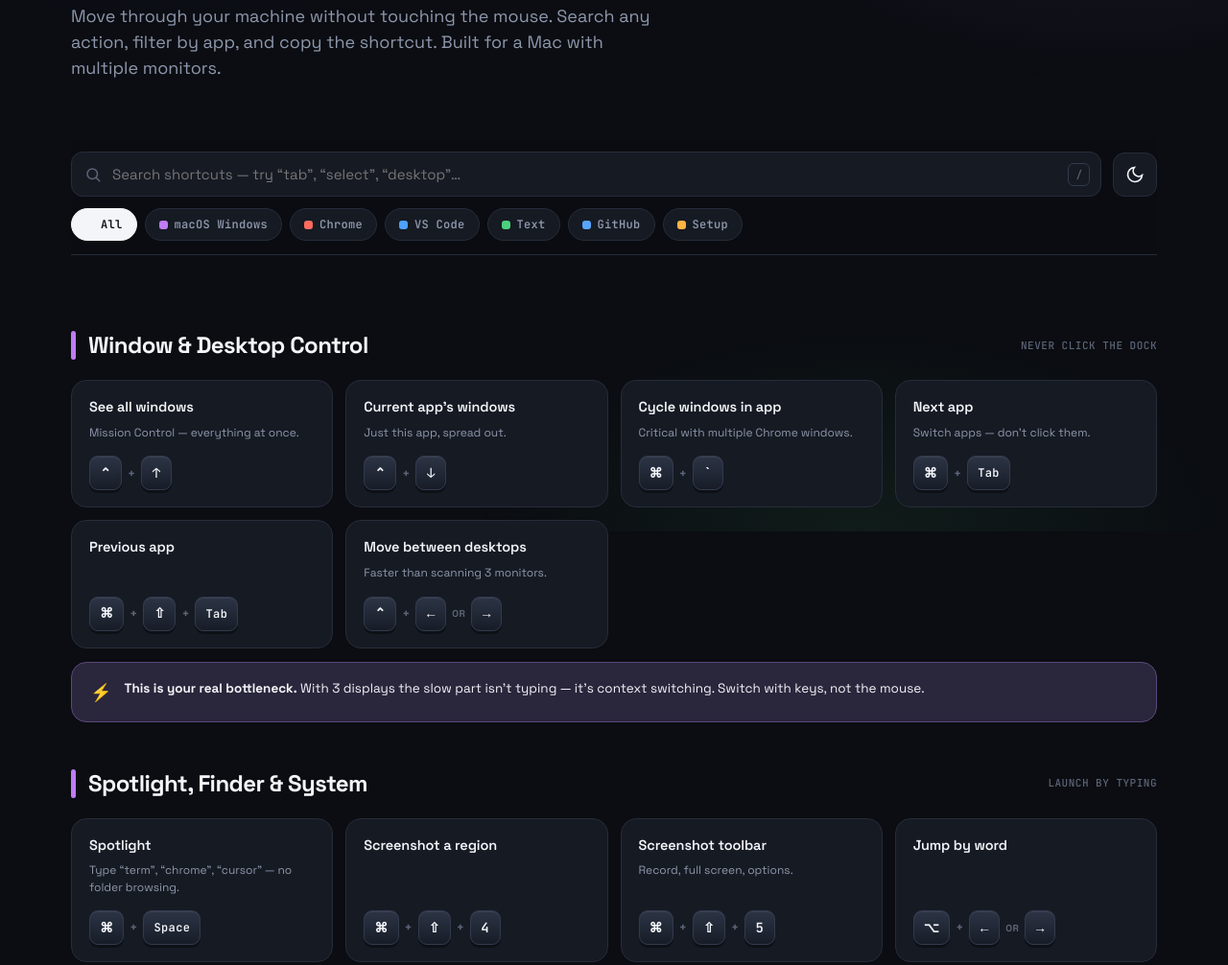
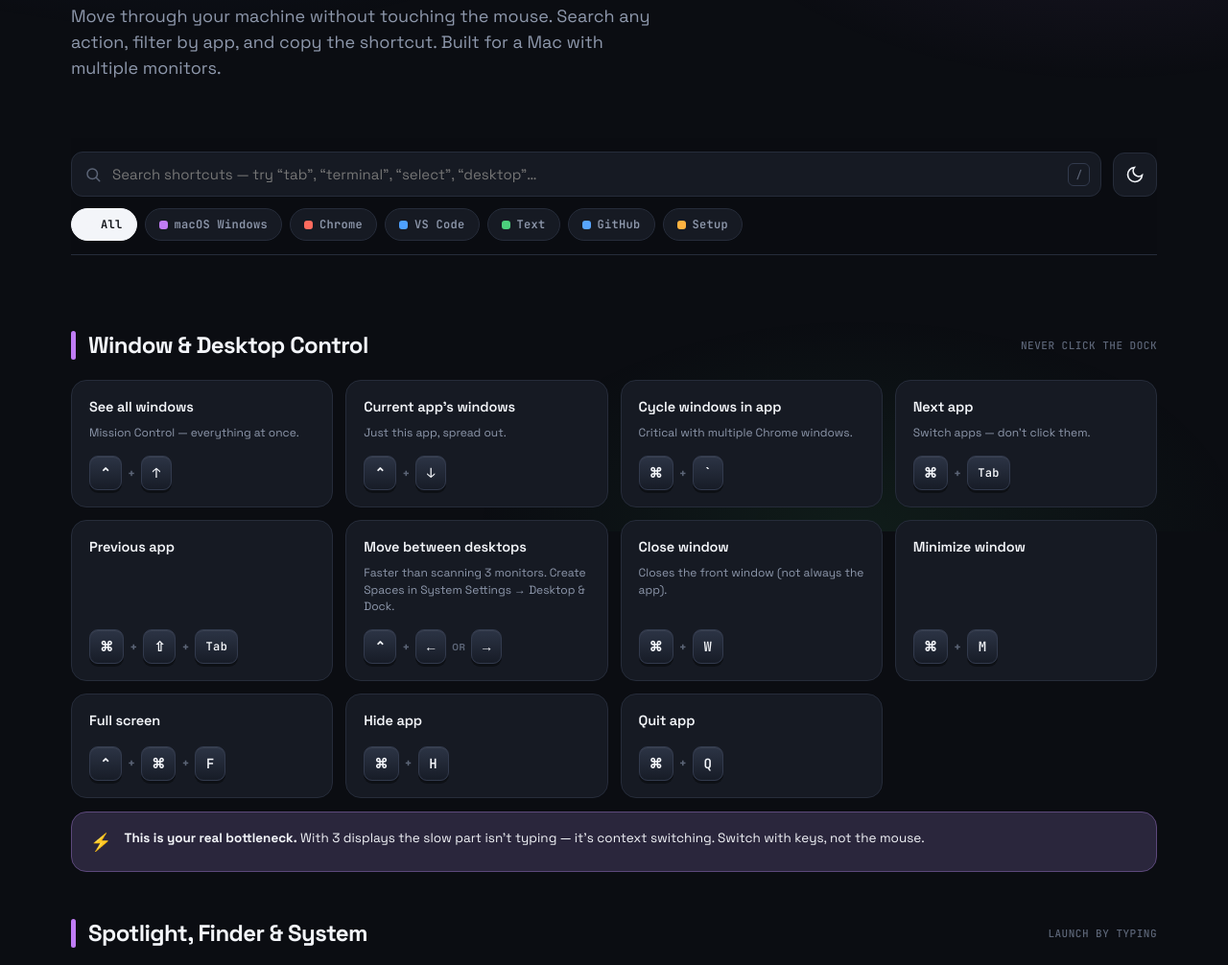
Before and after one commit to mgsystemsdev/commmands-sheets, a plain HTML site: page index.html in a window 1280 px wide. Shown: the part 246-1252 px from the top of the page at 96% size. Drawn offline with Linux system fonts and the light colour scheme.

Commit message:
Update shortcuts and descriptions in index.html; enhance README with terminal filter details

```diff
--- a/index.html
+++ b/index.html
@@ -255,7 +255,7 @@
     <div class="row">
       <label class="search">
         <svg viewBox="0 0 24 24" fill="none" stroke-width="2" stroke-linecap="round"><circle cx="11" cy="11" r="7"/><path d="m21 21-4.3-4.3"/></svg>
-        <input id="q" type="text" placeholder="Search shortcuts — try “tab”, “select”, “desktop”…" autocomplete="off">
+        <input id="q" type="text" placeholder="Search shortcuts — try “tab”, “terminal”, “select”, “desktop”…" autocomplete="off">
         <kbd>/</kbd>
       </label>
       <button class="iconbtn" id="theme" title="Toggle theme" aria-label="Toggle theme">
@@ -300,11 +300,17 @@ const SECTIONS = [
       {label:'Cycle windows in app', note:'Critical with multiple Chrome windows.', keys:['⌘','`']},
       {label:'Next app', note:'Switch apps — don’t click them.', keys:['⌘','Tab']},
       {label:'Previous app', keys:['⌘','⇧','Tab']},
-      {label:'Move between desktops', note:'Faster than scanning 3 monitors.', keys:['⌃','←','/','→']},
+      {label:'Move between desktops', note:'Faster than scanning 3 monitors. Create Spaces in System Settings → Desktop & Dock.', keys:['⌃','←','/','→']},
+      {label:'Close window', note:'Closes the front window (not always the app).', keys:['⌘','W']},
+      {label:'Minimize window', keys:['⌘','M']},
+      {label:'Full screen', keys:['⌃','⌘','F']},
+      {label:'Hide app', keys:['⌘','H']},
+      {label:'Quit app', keys:['⌘','Q']},
     ]},
   { cat:'macos', title:'Spotlight, Finder & System', meta:'launch by typing',
     cards:[
       {label:'Spotlight', note:'Type “term”, “chrome”, “cursor” — no folder browsing.', keys:['⌘','Space']},
+      {label:'New Finder window', keys:['⌘','N']},
       {label:'Screenshot a region', keys:['⌘','⇧','4']},
       {label:'Screenshot toolbar', note:'Record, full screen, options.', keys:['⌘','⇧','5']},
       {label:'Jump by word', keys:['⌥','←','/','→']},
@@ -313,11 +319,12 @@ const SECTIONS = [
     ]},
   { cat:'chrome', title:'Chrome Navigation', meta:'a lifesaver past 20 tabs',
     cards:[
+      {label:'Focus address bar', note:'Jump to URL bar to type or edit a link.', keys:['⌘','L']},
       {label:'Next / previous tab', keys:['⌘','⌥','→','/','←']},
       {label:'Jump to tab number', note:'⌘ + 9 jumps to the last tab.', keys:['⌘','1','–','9']},
       {label:'Search your tabs', note:'Find any open tab by name.', keys:['⌘','⇧','A']},
       {label:'New tab', keys:['⌘','T']},
-      {label:'Close tab', keys:['⌘','W']},
+      {label:'Close tab', note:'In Chrome this closes the tab; elsewhere ⌘W often closes the window.', keys:['⌘','W']},
       {label:'Reopen closed tab', keys:['⌘','⇧','T']},
     ]},
   { cat:'vscode', title:'VS Code — Open & Search', meta:'stop browsing folders',
@@ -329,6 +336,8 @@ const SECTIONS = [
       {label:'Go to symbol / function', keys:['⌘','⇧','O']},
       {label:'Jump to definition', keys:['F12']},
       {label:'Peek definition', note:'View it inline without leaving.', keys:['⌥','F12']},
+      {label:'Go back', note:'After jumping to definition or search results.', keys:['⌃','-']},
+      {label:'Go forward', keys:['⌃','⇧','-']},
       {label:'Toggle sidebar', keys:['⌘','B']},
       {label:'Toggle terminal', keys:['⌃','`']},
     ]},
@@ -337,10 +346,19 @@ const SECTIONS = [
     cards:[
       {label:'Next tab', keys:['⌃','Tab']},
       {label:'Previous tab', keys:['⌃','⇧','Tab']},
+      {label:'Close tab', keys:['⌘','W']},
       {label:'Reopen closed file', keys:['⌘','⇧','T']},
+      {label:'Add cursor at click', note:'Hold ⌥ and click each spot you want to edit.', keys:['⌥','click']},
       {label:'Select next matching word', note:'Tap repeatedly to edit every match.', keys:['⌘','D']},
       {label:'Select all matching words', keys:['⌘','⇧','L']},
       {label:'Undo last cursor', keys:['⌘','U']},
+    ]},
+  { cat:'vscode', title:'VS Code — Terminal', meta:'focus the panel first',
+    callout:{ic:'⌨️',html:'<b>Click inside the terminal</b> (or press <code style="font-family:JetBrains Mono,monospace">⌃ `</code>) so these shortcuts target the shell, not the editor.'},
+    cards:[
+      {label:'New terminal', keys:['⌃','⇧','`']},
+      {label:'Clear terminal', keys:['⌘','K']},
+      {label:'Search command history', note:'Type to filter past commands, like shell reverse search.', keys:['⌃','R']},
     ]},
   { cat:'text', title:'Selecting & Highlighting', meta:'stop dragging the mouse',
     callout:{ic:'🖱️',html:'<b>Mouse for position, keyboard for selection.</b> Click near the text, hold ⌥ + ⇧, then fly across with the arrows. Beats dragging every time.'},
@@ -356,7 +374,7 @@ const SECTIONS = [
       {label:'Paste', keys:['⌘','V']},
       {label:'Undo', keys:['⌘','Z']},
       {label:'Redo', keys:['⌘','⇧','Z']},
-      {label:'Expand selection smartly', note:'Grows to quotes, brackets, functions.', keys:['⇧','⌥','→','/','←']},
+      {label:'Expand selection smartly', note:'VS Code — grows to quotes, brackets, functions.', keys:['⇧','⌥','→','/','←']},
     ]},
   { cat:'github', title:'While you’re in the repo', meta:'status · sync · PRs',
     callout:{ic:'⌨️',html:'<b>Terminal commands, not shortcuts.</b> Hover a card and copy the line. Requires <a href="https://cli.github.com/" target="_blank" rel="noopener" style="color:inherit">GitHub CLI</a> (<code style="font-family:JetBrains Mono,monospace">gh</code>) for PR commands.'},
@@ -441,8 +459,8 @@ extra.innerHTML=`
   </div>
   <div class="desktops" style="--c:var(--setup)">
     <div class="ds"><div class="num">1</div><div><div class="t1">Coding</div><div class="t2">Heads-down building.</div></div></div>
-    <div class="ds"><div class="num">2</div><div><div class="t1">Browser / Research</div><div class="t2">Chrome, docs, reading.</div></div></div>
-    <div class="ds"><div class="num">3</div><div><div class="t1">Comms / Docs</div><div class="t2">Slack, mail, notes.</div></div></div>
+    <div class="ds"><div class="num">2</div><div><div class="t1">Browser / Research</div><div class="t2">Chrome, docs — or swap for debugging / tests.</div></div></div>
+    <div class="ds"><div class="num">3</div><div><div class="t1">Comms / Meetings</div><div class="t2">Slack, mail, notes, calls.</div></div></div>
   </div>
   <div class="callout"><span class="ic">🧠</span><div><b>The key is fixed spatial memory.</b> When every tool always lives in the same place, your hands go there automatically — no hunting, no alt-tab roulette.</div></div>`;
 main.appendChild(extra);
@@ -466,7 +484,7 @@ scales.innerHTML=`
   <div class="ghead" style="margin-top:34px"><span class="bar"></span><h2>Tools That Change Everything</h2><span class="meta">install in this order</span></div>
   <div class="stack">
     <div class="tool"><span class="tag" style="background:var(--macos)">Start here</span><div><h4>Raycast</h4><p>Replaces Spotlight and becomes your app launcher, clipboard history, window manager, command runner, and AI launcher in one.</p><a href="https://www.raycast.com/" target="_blank" rel="noopener">raycast.com ↗</a></div></div>
-    <div class="tool"><span class="tag" style="background:var(--ink);color:var(--bg)">Next level</span><div><h4>Rectangle · Karabiner-Elements</h4><p>Keyboard-driven window tiling and placement, app hotkeys, and key remapping. Rectangle alone immediately improves a multi-monitor setup.</p><a href="https://rectangleapp.com/" target="_blank" rel="noopener">rectangleapp.com ↗</a> &nbsp; <a href="https://karabiner-elements.pqrs.org/" target="_blank" rel="noopener">karabiner-elements.pqrs.org ↗</a></div></div>
+    <div class="tool"><span class="tag" style="background:var(--ink);color:var(--bg)">Next level</span><div><h4>Rectangle · Raycast Window Management · Karabiner</h4><p>Keyboard-driven window tiling and placement, app hotkeys, and key remapping. Pick shortcuts in each app’s settings and add them to this deck as you go.</p><a href="https://rectangleapp.com/" target="_blank" rel="noopener">rectangleapp.com ↗</a> &nbsp; <a href="https://karabiner-elements.pqrs.org/" target="_blank" rel="noopener">karabiner-elements.pqrs.org ↗</a></div></div>
   </div>`;
 main.appendChild(scales);
 
```
Also changed, not shown: 1 other file.
